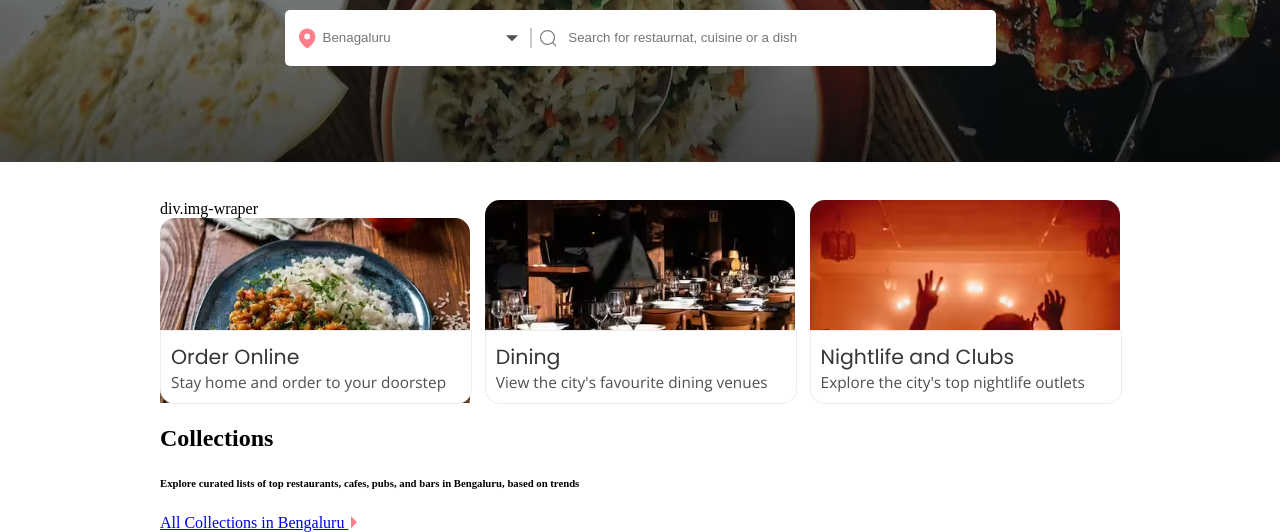
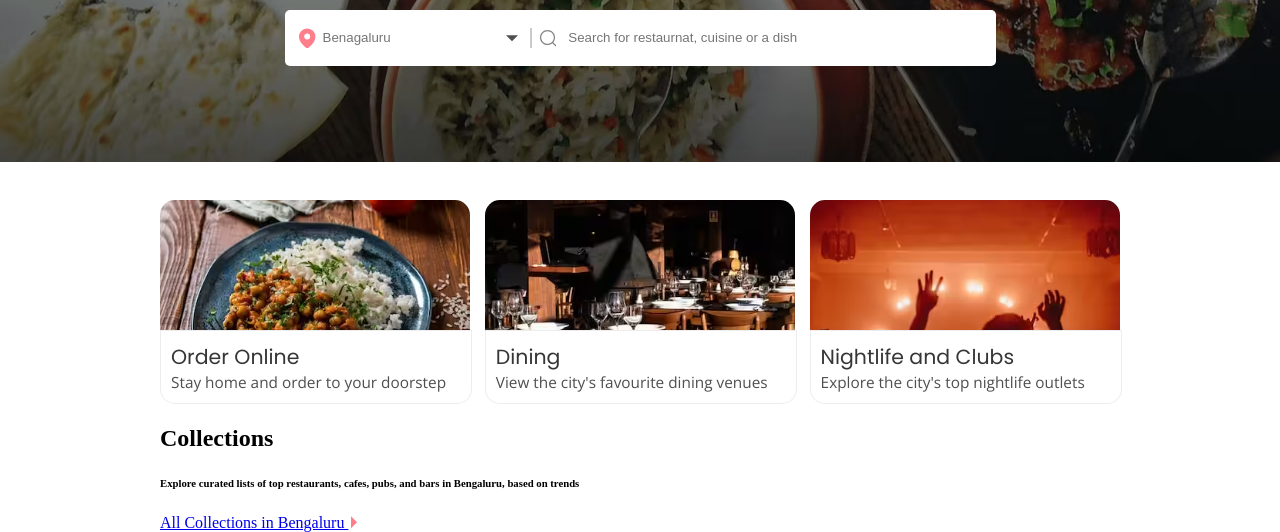
Before and after one commit to codeshaine/zomato_clone, a plain HTML site: page index.html in a window 1280 px wide. Shown: the part 318-850 px from the top of the page. Drawn offline with nearby package versions, Linux system fonts and the light colour scheme.

```diff
--- a/index.html
+++ b/index.html
@@ -77,7 +77,6 @@
     <div class="page1">
         <div class="page1-first-section">
             <div class="order">
-                div.img-wraper
                 <img class="fs-image" src="./images/order_online.avif" alt="">
                 <div class="fs-content-div">
                     <h2>Order Online</h2>
```
Also changed, not shown: Fonts/Helvetica CE Medium/Helvetica CE Medium.otf (deleted), Fonts/Helvetica Light Condensed/Helvetica Light Condensed.otf (deleted).
